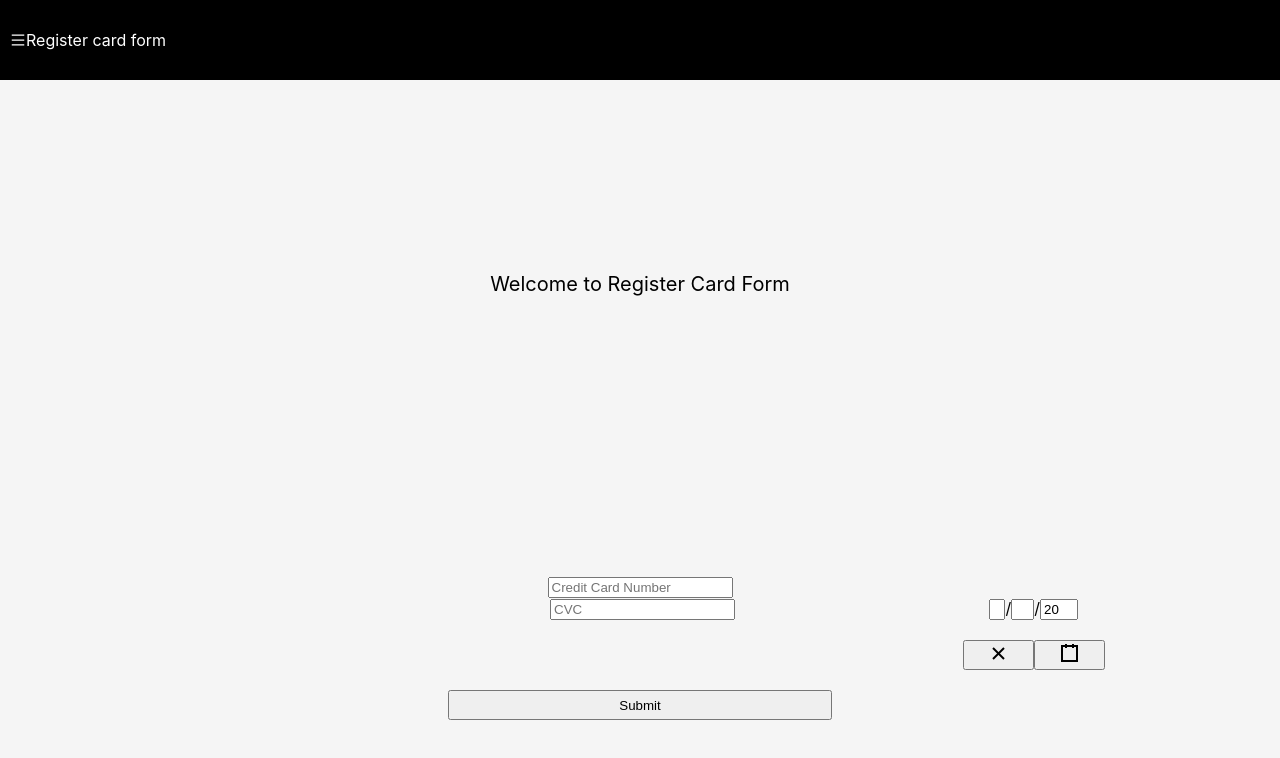
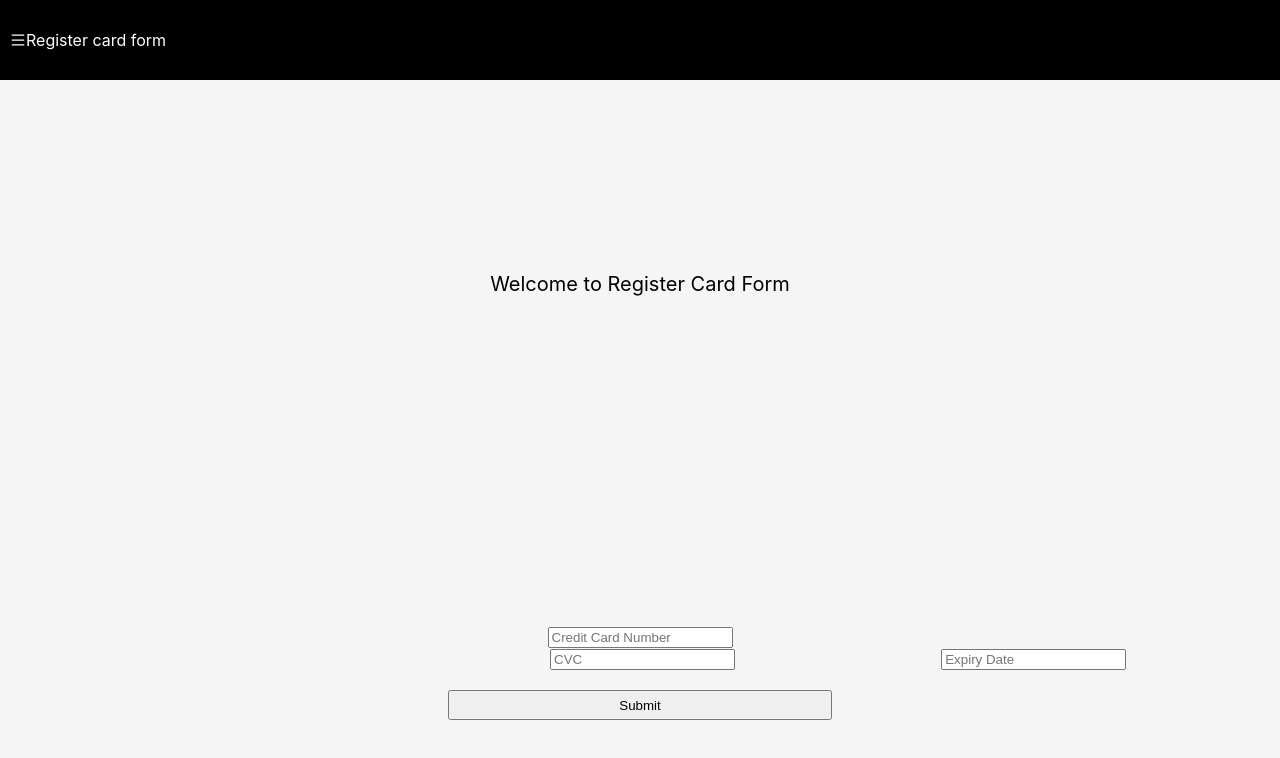
Before and after one commit to ldj0319/OnePageRegisterCreditCard, a React (Create React App) app in the folder creditcardwebapp/: page / in a window 1280 px wide. Shown: the top 758 px of the page. Built offline with nearby package versions, Linux system fonts and the light colour scheme.

Commit message:
Add Submit actions and use NumberFormat instead input

```diff
--- /dev/null
+++ b/creditcardwebapp/src/actions/Submit.css
@@ -0,0 +1,5 @@
+button {
+    width: 30%;
+    margin-top: 20px;
+    height: 30px;
+}
--- /dev/null
+++ b/creditcardwebapp/src/actions/Submit.tsx
@@ -0,0 +1,53 @@
+import React, {useState} from 'react';
+import './Submit.css';
+
+interface Props {
+    creditCardNumber: string;
+    CVC: string;
+    expiryDate: string;
+}
+
+const Submit: React.FC<Props> = ({ creditCardNumber, CVC, expiryDate}) => {
+    const Validate = (creditCardNumber: string, CVC:string, expiryDate: string) => {
+        if(ValidateNumber(creditCardNumber)){
+            console.log("Credit Card Number Failed", creditCardNumber);
+        }
+        else if (ValidateNumber(CVC)) {
+            console.log("CVC Failed", CVC);
+        }
+        else if (!ValidateDate(expiryDate)) {
+            console.log("Expiry Date Failed", expiryDate);
+        }
+        else {
+            console.log("Succeed");
+            console.log("Credit Card Number: ", creditCardNumber);
+            console.log("CVC Number: ", CVC);
+            console.log("Expiry Date: ", expiryDate);
+        }
+    }
+
+    return (
+        <div className="Submit">
+            <button onClick={ () => Validate(creditCardNumber, CVC, expiryDate) }>
+                Submit
+            </button>
+        </div>
+    );
+}
+
+const ValidateNumber = (number: string) => {
+    number = number.replaceAll(/ /g, "");
+    let num = Number(number);
+
+    return (isNaN(num) || num == 0);
+}
+
+const ValidateDate = (date: string) => {
+    let month = date.substring(0, 2);
+    let year = date.substring(3, 5);
+    let num = Number(year);
+
+    return (Number(month) > 0 && Number(month) <= 12 && !isNaN(num));
+}
+
+export default Submit;
--- a/creditcardwebapp/src/components/CreditCardForm.css
+++ b/creditcardwebapp/src/components/CreditCardForm.css
@@ -41,9 +41,3 @@
 .right {
     width: 33%;
 }
-
-button {
-    width: 30%;
-    margin-top: 20px;
-    height: 30px;
-}
--- a/creditcardwebapp/src/components/CreditCardForm.tsx
+++ b/creditcardwebapp/src/components/CreditCardForm.tsx
@@ -1,65 +1,48 @@
 import React, {useState} from 'react';
-import DatePicker from 'react-date-picker';
+import NumberFormat from 'react-number-format'
+import Submit from '../actions/Submit';
 import './CreditCardForm.css';
 
 const CreditCardForm = () => {
-    const [creditCardNumber, setCreditCardNumber] = useState(0);
-    const [CVC, setCVC] = useState(0);
-    const [expiryDate, setExpiryDate] = useState(new Date());
-
-    const Submit = () => {
-        if (Validate()) {
-            console.log("Credit Card Number: ", creditCardNumber);
-            console.log("CVC Number: ", CVC);
-            console.log("Expiry Date: ", expiryDate);
-        } else {
-            console.log("Failed");
-        }
-    }
-
-    const Validate = () => {
-        if (creditCardNumber > 0 && CVC > 0 && expiryDate != null) {
-            return true;
-        }
-        else {
-            return false
-        }
-    }
+    const [creditCardNumber, setCreditCardNumber] = useState("");
+    const [CVC, setCVC] = useState("");
+    const [expiryDate, setExpiryDate] = useState("");
 
     return (
         <div className="CreditCardForm">
             <div className="row">
                 <div className="CreditCardNumberField">
-                    <input
+                    <NumberFormat
                         className="CreditCardNumberInput"
-                        onChange={ event => setCreditCardNumber(Number(event.target.value)) }
+                        onChange={ event => setCreditCardNumber(event.target.value) }
                         placeholder="Credit Card Number"
-                        type="number"/>
+                        format="#### #### #### ####"
+                        mask="#"/>
                 </div>
             </div>
             <div className="row">
                 <div className="col left">
                     <div className="CVCField">
-                        <input
+                        <NumberFormat
                             className="CVCInput"
-                            onChange={ event => setCVC(Number(event.target.value)) }
+                            onChange={ event => setCVC(event.target.value) }
                             placeholder="CVC"
-                            type="number"/>
+                            format="###"
+                            mask="#"/>
                     </div>
                 </div>
                 <div className="col right">
                     <div className="ExpiryDateField">
-                        <DatePicker className="ExpiryDateInput"
-                            onChange={ setExpiryDate }
-                            value={ expiryDate } />
+                        <NumberFormat
+                            className="ExpiryDateInput"
+                            onChange={ event => setExpiryDate(event.target.value) }
+                            placeholder="Expiry Date"
+                            format="##/##"
+                            mask={['M', 'M', 'Y', 'Y']}/>
                     </div>
                 </div>
             </div>
-            <div className="Submit">
-                <button onClick={ Submit }>
-                    Submit
-                </button>
-            </div>
+            <Submit creditCardNumber={ creditCardNumber } CVC={ CVC } expiryDate={ expiryDate }/>
         </div>
     );
 };
```
